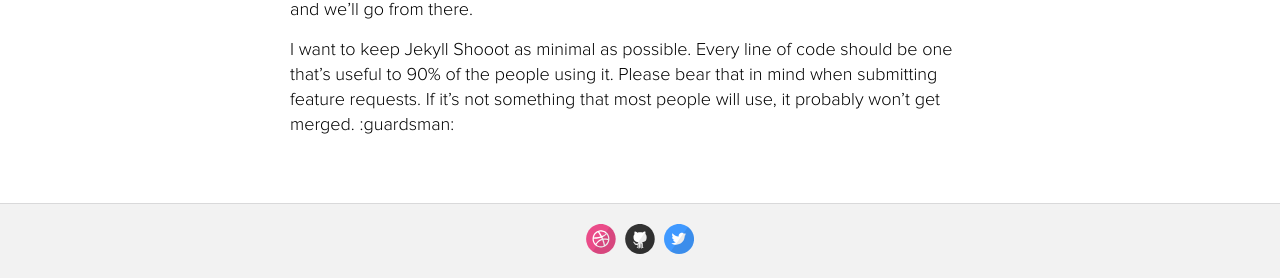
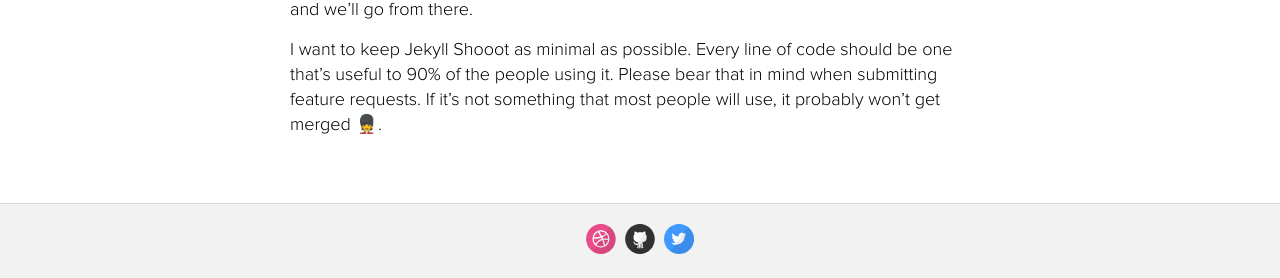
Before and after one commit to BenKalsky/jekyll-shooot, a Jekyll site: the page built from index.html, in a window 1280 px wide and 900 px high, scrolled down 2201 px. Shown: the part 619-897 px from the top of the window. Built offline with Jekyll 4.4.1, drawn with Linux system fonts in a browser that asks for light colours; nearby versions of some CDN libraries; some of the changed lines change nothing that is shown.

Commit message:
emoji :)

```diff
--- a/index.html
+++ b/index.html
@@ -61,7 +61,7 @@ layout: default
   <h2><a id="Contributing_67"></a>Contributing</h2>
   <p>Issues and Pull Requests are greatly appreciated. If you’ve never contributed to an open source project before I’m more than happy to walk you through how to create a pull request.</p>
   <p>You can start by <a href="https://github.com/benkalsky/jekyll-shooot/issues/new">opening an issue</a> describing the problem that you’re looking to resolve and we’ll go from there.</p>
-  <p>I want to keep Jekyll Shooot as minimal as possible. Every line of code should be one that’s useful to 90% of the people using it. Please bear that in mind when submitting feature requests. If it’s not something that most people will use, it probably won’t get merged. :guardsman:</p>
+  <p>I want to keep Jekyll Shooot as minimal as possible. Every line of code should be one that’s useful to 90% of the people using it. Please bear that in mind when submitting feature requests. If it’s not something that most people will use, it probably won’t get merged <span>💂</span>.</p>
 </article>
 <!--  Stop deleting!  -->
 
```
